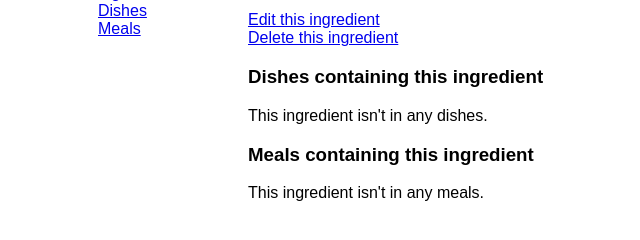
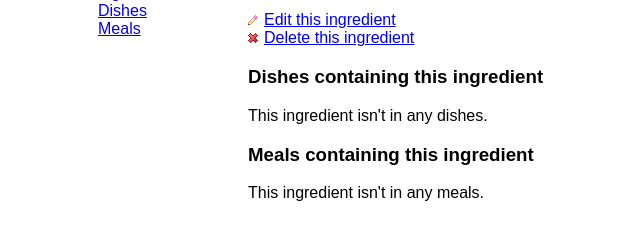
Before and after one commit to jennyd/everydayeating, a Django app: template templates/food/ingredient_detail.html in a window 1280 px wide. Shown: the part 187-427 px from the top of the page, without its empty margins (52-692 px from the left). Run offline with Django 3.2, Linux system fonts and the light colour scheme; the template is opened without the code that fills it, so the values that code supplies are empty; parts of the project's set-up code (start-up, migrations or seed data) failed here and were passed over.

Commit message:
Added icons to links in ingredient_detail.html
Put links into <ul> (were in <p>)

```diff
--- a/templates/food/ingredient_detail.html
+++ b/templates/food/ingredient_detail.html
@@ -13,10 +13,10 @@
     {% endif %}
     </p>
 
-    <p>
-    <a href="{% url ingredient_edit ingredient.id %}">Edit this ingredient</a><br />
-    <a href="{% url ingredient_delete ingredient.id %}">Delete this ingredient</a>
-    </p>
+    <ul class="actionlinks">
+    <li><a class="changelink" href="{% url ingredient_edit ingredient.id %}">Edit this ingredient</a><li/>
+    <li><a class="deletelink" href="{% url ingredient_delete ingredient.id %}">Delete this ingredient</a></li>
+    </ul>
 
     <h3>Dishes containing this ingredient</h3>
 
```
